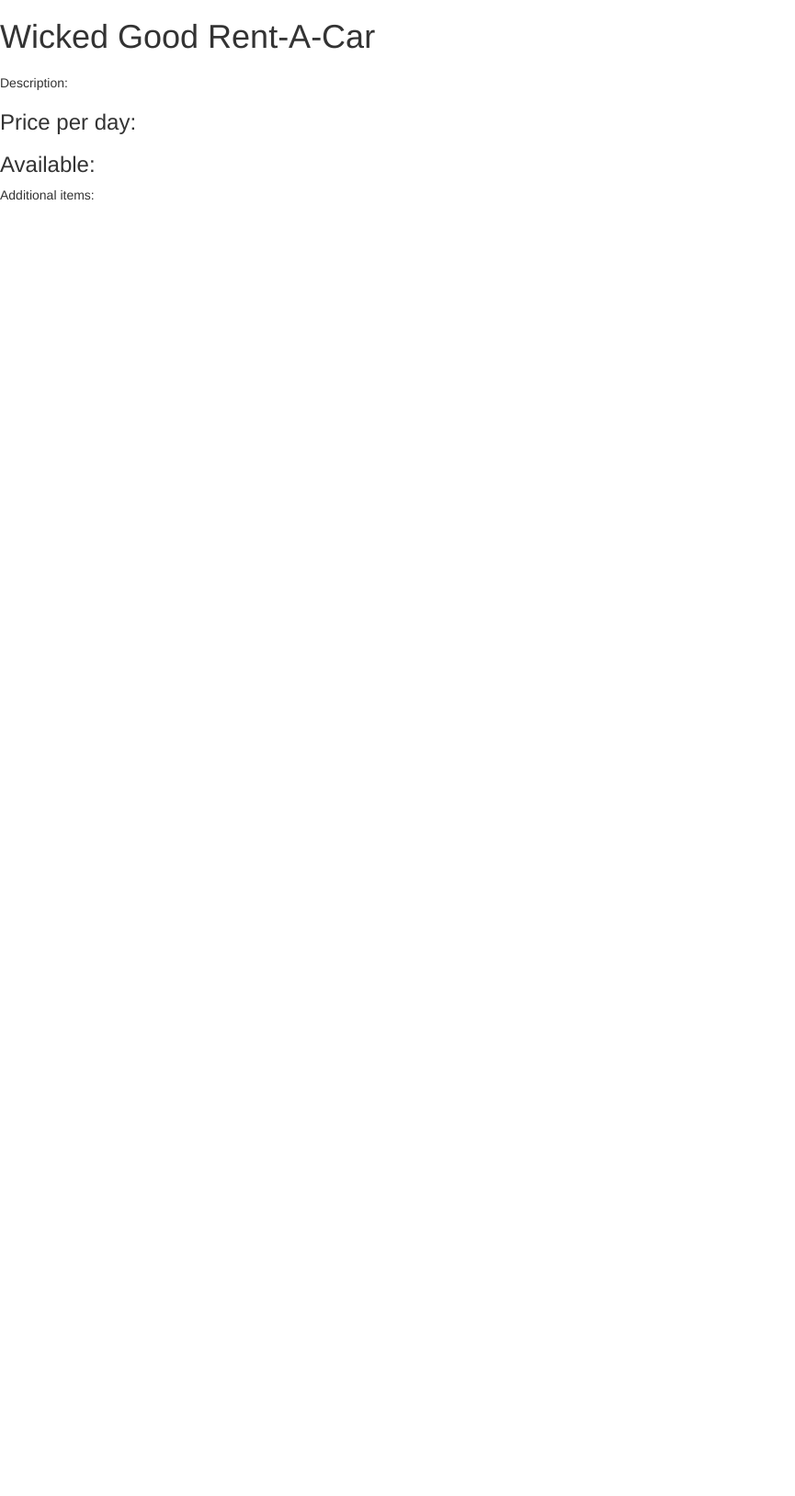
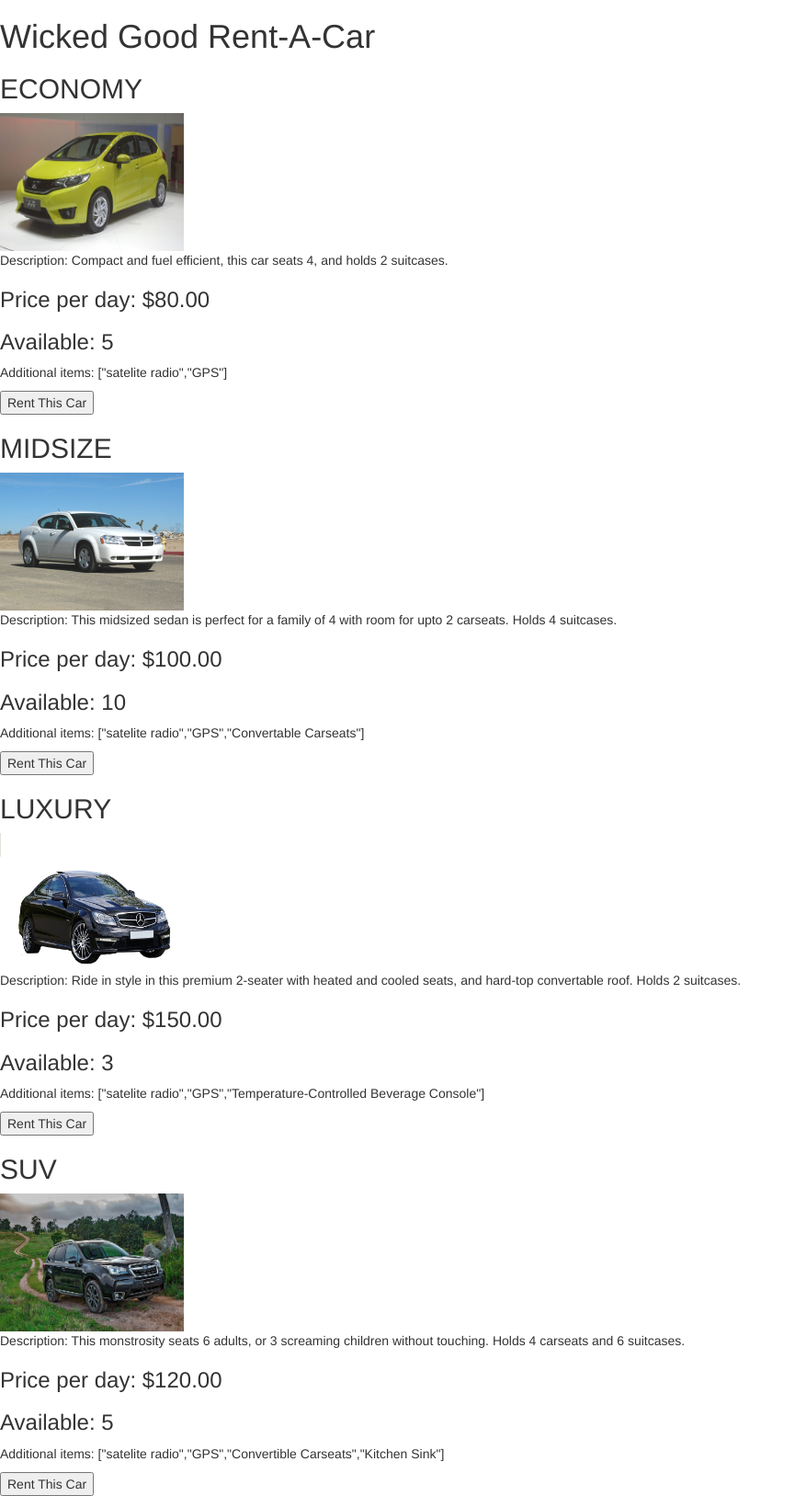
Before and after one commit to lrgeorge27/AngularJSCarRentalApp, a website: page index.html in a window 1280 px wide. Shown: the whole page at 92% size, without its empty margins (0-865 px from the left). Before the commit the page ends 800 px from the top, so only its background shows below. Drawn offline with nearby package versions, Linux system fonts and the light colour scheme.

Commit message:
Rent button function decrements in html

```diff
--- /dev/null
+++ b/clientAngular.js
@@ -0,0 +1,96 @@
+/* global angular */
+(function(){
+    //require angular as a module('app name', [dependencies]);
+    var app = angular.module('carRental', []);
+
+    var cars = [
+        {
+            name: 'economy',
+            image: "economyCar.jpg",
+            available: 5,
+            price: 80,
+            description: "Compact and fuel efficient, this car seats 4, and holds 2 suitcases.",
+            options: ["satelite radio", "GPS"],
+            canRent: true
+            // soldOut: true
+        },
+        {
+            name: 'midsize',
+            image: "midsizeCar.jpg",
+            available: 10,
+            price: 100,
+            description: "This midsized sedan is perfect for a family of 4 with room for upto 2 carseats. Holds 4 suitcases.",
+            options: ["satelite radio", "GPS", "Convertable Carseats"],
+            canRent: true
+        },
+        {
+            name: 'luxury',
+            image: "luxuryCar.jpg",
+            available: 3,
+            price: 150,
+            description: "Ride in style in this premium 2-seater with heated and cooled seats, and hard-top convertable roof. Holds 2 suitcases.",
+            options: ["satelite radio", "GPS", "Temperature-Controlled Beverage Console"],
+            canRent: true
+        },
+        {
+            name: 'SUV',
+            image: "suv.jpg",
+            available: 5,
+            price: 120,
+            description: "This monstrosity seats 6 adults, or 3 screaming children without touching. Holds 4 carseats and 6 suitcases.",
+            options: ["satelite radio", "GPS", "Convertible Carseats", "Kitchen Sink"],
+            canRent: true
+        }
+    ];
+
+    app.controller('CarController', function(){
+        this.cars = cars;
+        console.log("controller");
+        console.log(cars);
+
+        this.rentCar = function(carName, available){
+            // this.cars[i] = i;
+            console.log(carName, available);
+            for (var i = 0; i< cars.length; i++){
+            // console.log(cars.find(available));
+            // console.log(carName.available);
+            console.log("click");
+                if(cars[i].name === carName){
+                    console.log("if");
+                    available--;
+                    cars[i].available = available;
+                    console.log(cars[i].available, cars[i]);
+                    break;
+                } else {
+                    continue;
+                }
+                // return cars[i].available;
+            // cars.name.indexOf(carName);
+            // document.getElementById("available").innerHTML = available;
+            // console.log(cars[i].available, cars[i]);
+            }
+        };
+
+        this.updateAvailable = function(index, newNum){
+          index.cars.available = newNum;
+        };
+
+    });
+
+    app.controller('ButtonController', function(){
+        // var i = 0;
+        // this.rent = cars.available;
+
+        // this.rentCar = function(available){
+        //     console.log(available);
+        //     // console.log(carName.available);
+        //     console.log("click");
+        //     cars.available = available--;
+        //     console.log(available);
+        //     return cars.available;
+        // };
+
+    });
+
+    console.log("object");
+})();
--- a/index.html
+++ b/index.html
@@ -7,19 +7,24 @@
     <meta content="width=device-width, initial-scale=1.0" name="viewport">
     <meta content="ie=edge" http-equiv="X-UA-Compatible">
     <link href="https://maxcdn.bootstrapcdn.com/bootstrap/3.3.7/css/bootstrap.min.css" rel="stylesheet" integrity="sha384-BVYiiSIFeK1dGmJRAkycuHAHRg32OmUcww7on3RYdg4Va+PmSTsz/K68vbdEjh4u" crossorigin="anonymous">
+    <link href="style.css" rel="stylesheet">
     <title>Car Rental</title>
 </head>
 
 <body>
     <h1 id="busName">Wicked Good Rent-A-Car</h1>
     <div ng-controller="CarController as car">
-        <!--<img src=></img>-->
-        <h2> {{car.cars.name}} </h2>
-        <p id="description" ng-hide="car.cars.soldOut">Description: {{car.cars.description}} </p>
-        <h3 id="price" ng-hide="car.cars.soldOut">Price per day: {{car.cars.price}} </h3>
-        <h3 id="available">Available: {{car.cars.available}} </h3>
-        <p id="options" ng-hide="car.cars.soldOut">Additional items: {{car.cars.options}} </p>
-        <button id="rentBtn" ng-show="car.cars.canRent"> Rent This Car </button>
+        <div ng-repeat="cars in car.cars">
+            <h2> {{cars.name | uppercase}} </h2>
+            <img ng-src="{{cars.image}}" />
+            <p id="description" ng-show="cars.canRent">Description: {{cars.description}} </p>
+            <h3 id="price" ng-show="cars.canRent">Price per day: {{cars.price | currency}} </h3>
+            <h3 id="available">Available: {{cars.available}} </h3>
+            <p id="options" ng-show="cars.canRent">Additional items: {{cars.options}} </p>
+            <!--<div ng-controller="ButtonController as button">-->
+            <button ng-show="cars.canRent" ng-click="car.rentCar(cars.name, cars.available)"> Rent This Car </button>
+            <!--</div>-->
+        </div>
     </div>
 
 
@@ -35,9 +40,9 @@
     <!--<button id="submit" onclick="addRenter()" type="submit" value="submit">Rent a Car</button>-->
     <!--<p id="display"></p>-->
     <!--<script src="https://code.jquery.com/jquery-3.3.1.min.js" integrity="sha256-FgpCb/KJQlLNfOu91ta32o/NMZxltwRo8QtmkMRdAu8=" crossorigin="anonymous"></script>-->
-    <script src="https://ajax.googleapis.com/ajax/libs/angularjs/1.6.4/angular.min.js"></script>
+    <!--<script src="https://ajax.googleapis.com/ajax/libs/angularjs/1.6.4/angular.min.js"></script>-->
     <script type="text/javascript" src="node_modules/angular/angular.min.js"></script>
-    <script type="text/javascript" src="app.js"></script>
+    <script type="text/javascript" src="clientAngular.js"></script>
     <!--<script src="https://maxcdn.bootstrapcdn.com/bootstrap/3.3.7/js/bootstrap.min.js" integrity="sha384-Tc5IQib027qvyjSMfHjOMaLkfuWVxZxUPnCJA7l2mCWNIpG9mGCD8wGNIcPD7Txa" crossorigin="anonymous"></script>-->
     <!--<script src="script.js" type="text/javascript"></script>-->
 </body>
--- /dev/null
+++ b/style.css
@@ -0,0 +1,4 @@
+img {
+    height: 150px;
+    width: 200px;
+}
```
